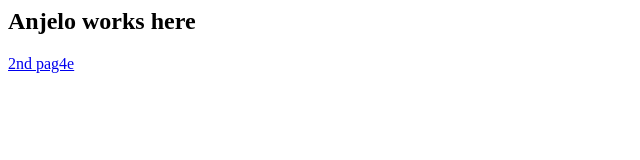
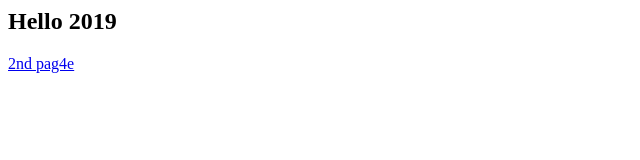
Before and after one commit to ajchris19/my-new-website, a plain HTML site: page index.html in a window 1280 px wide. Shown: the whole page, without its empty margins (0-640 px from the left). Drawn offline with Linux system fonts and the light colour scheme.

Commit message:
added hello 2019 to h2 tag

```diff
--- a/index.html
+++ b/index.html
@@ -1,3 +1,3 @@
-<h2>Anjelo works here</h2>
+<h2>Hello 2019</h2>
 
 <a href="about.html">2nd pag4e</a>
```
Also changed, not shown: about.html (deleted, +0 -1 lines).
